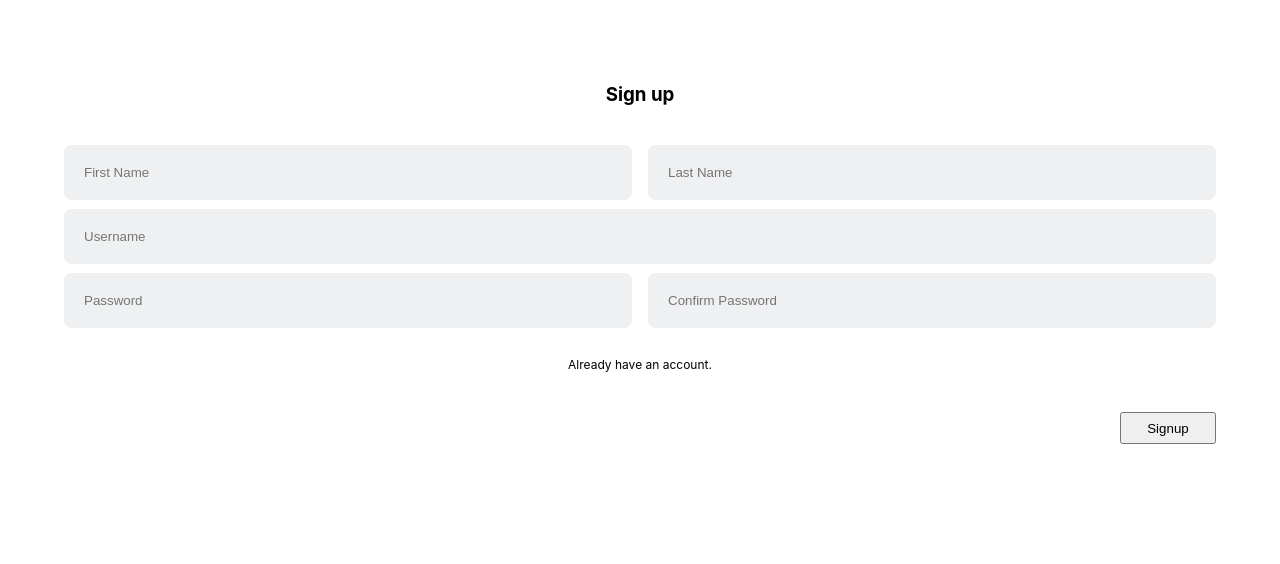
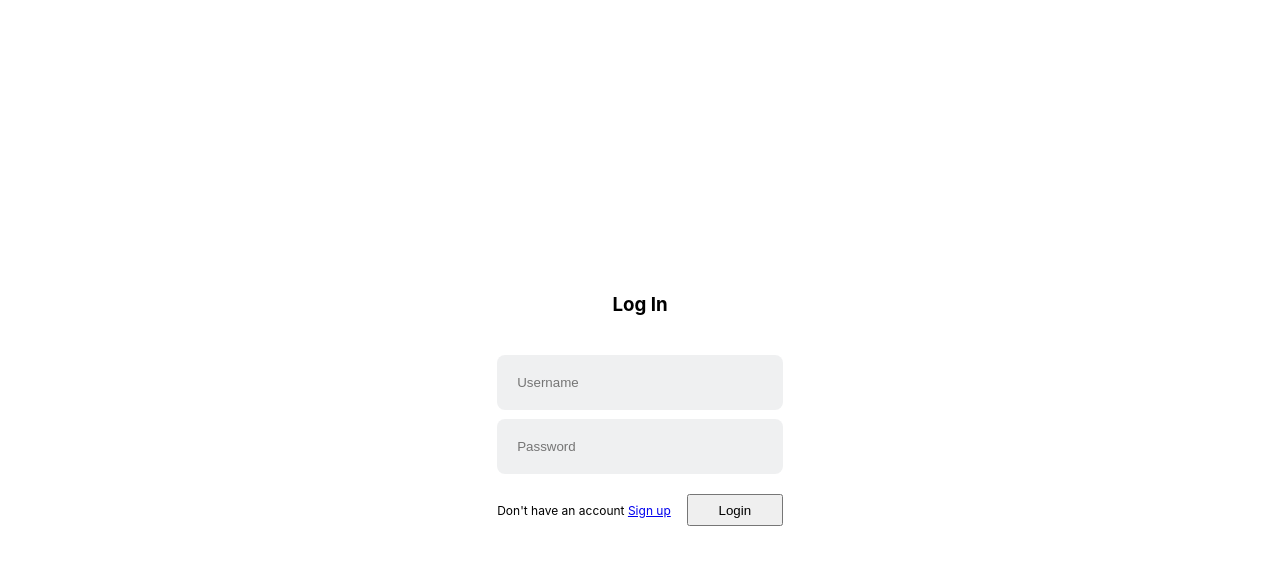
Before and after one commit to fary58/social-buddy, a React (Create React App) app in the folder client/: page / in a window 1280 px wide. Shown: the top 564 px of the page. Built offline with nearby package versions, Linux system fonts and the light colour scheme.

Commit message:
authentication added

```diff
--- a/client/src/pages/Auth/Auth.jsx
+++ b/client/src/pages/Auth/Auth.jsx
@@ -1,23 +1,156 @@
-import React from 'react'
+import React, { useEffect, useState } from "react";
 import "./Auth.css";
+import Logo from "../../img/logo.png";
+import { Link, useNavigate } from "react-router-dom";
+
+const Auth = () => {
+  return (
+    <div className="Auth">
+      <LogIn />
+    </div>
+  );
+};
 
 
-const Auth = () =>{
-    if(localStorage){
-        return <SignUp/>
+function LogIn() {
+  const [username, setUsername] = useState('');
+  const [password, setPassword] = useState('');
+  const navigate = useNavigate();
+  useEffect(() => {
+    if (localStorage.getItem("userId")) {
+      localStorage.removeItem("userId")
+    }
+  }, [])
+  const handleLogin = async (e) => {
+    e.preventDefault(); // Prevent the default form submission
+
+    const formData = {
+      username: username,
+      password: password
+    };
+
+    console.log("FormData", formData)
+    try {
+      const response = await fetch('http://localhost:8080/api/users/login', {
+        method: 'POST',
+        headers: {
+          'Content-Type': 'application/json'
+        },
+        body: JSON.stringify(formData),
+      });
+
+      if (response.ok) {
+        const resp = await response.json();
+        localStorage.setItem("userId", resp.data._id);
+        localStorage.setItem("image", resp.data.img);
+        localStorage.setItem("followersList", resp.data.followersList);
+        localStorage.setItem("name", resp.data.firstName +' ' +resp.data.lastName);
+        navigate("/home")
+        console.log('User signed up successfully', resp.data);
+        // Redirect or show success message
+      } else {
+        const errorData = await response.json();
+        console.error('Error:', errorData.error);
+        // Handle error (e.g., show error message to the user)
+      }
+    } catch (error) {
+      console.error('Error:', error);
+      // Handle error (e.g., show error message to the user)
     }
   }
 
-const SignUp = () =>{
-    return <Authenticate/>
+  return (
+    <div className="a-right">
+      <form className="infoForm authForm" onSubmit={handleLogin}>
+        <h3>Log In</h3>
+
+        <div>
+          <input
+            type="text"
+            placeholder="Username"
+            className="infoInput"
+            name="username"
+            value={username}
+            onChange={(e) => setUsername(e.target.value)}
+          />
+        </div>
+
+        <div>
+          <input
+            type="password"
+            className="infoInput"
+            placeholder="Password"
+            name="password"
+            value={password}
+            onChange={(e) => setPassword(e.target.value)}
+          />
+        </div>
+
+        <div>
+          <span style={{ fontSize: "12px" }}>
+            Don't have an account <Link to={"/signUp"} >Sign up</Link>
+          </span>
+          <button className="button infoButton">Login</button>
+        </div>
+      </form>
+    </div>
+  );
 }
 
+const SignUp = () => {
+  useEffect(() => {
+    if (localStorage.getItem("userId")) {
+      localStorage.removeItem("userId")
+    }
+  }, [])
+  return (
+    <Authenticate />
+  )
+}
 
-function Authenticate (){
+function Authenticate() {
+  const [username, setUsername] = useState('');
+  const [lastname, setLastname] = useState('');
+  const [firstName, setFirstName] = useState('');
+  const [password, setPassword] = useState('')
+
+  const handleSignup = async (event) => {
+    event.preventDefault(); // Prevent the default form submission
+
+    const formData = {
+      firstName: firstName,
+      lastName: lastname,
+      username: username,
+      password: password
+    };
+
+    console.log("FormData", formData)
+    try {
+      const response = await fetch('http://localhost:8080/api/users/signup', {
+        method: 'POST',
+        headers: {
+          'Content-Type': 'application/json'
+        },
+        body: JSON.stringify(formData),
+      });
+
+      if (response.ok) {
+        console.log('User signed up successfully');
+        // Redirect or show success message
+      } else {
+        const errorData = await response.json();
+        console.error('Error:', errorData.error);
+        // Handle error (e.g., show error message to the user)
+      }
+    } catch (error) {
+      console.error('Error:', error);
+      // Handle error (e.g., show error message to the user)
+    }
+  };
 
   return (
     <div className="a-right">
-          <form className="infoForm authForm">
+      <form className="infoForm authForm" onSubmit={handleSignup}>
         <h3>Sign up</h3>
 
         <div>
@@ -26,12 +159,16 @@ function Authenticate (){
             placeholder="First Name"
             className="infoInput"
             name="firstName"
+            value={firstName}
+            onChange={(e) => setFirstName(e.target.value)}
           />
           <input
             type="text"
             placeholder="Last Name"
             className="infoInput"
             name="lastName"
+            value={lastname}
+            onChange={(e) => setLastname(e.target.value)}
           />
         </div>
 
@@ -41,6 +178,8 @@ function Authenticate (){
             className="infoInput"
             name="username"
             placeholder="Username"
+            value={username}
+            onChange={(e) => setUsername(e.target.value)}
           />
         </div>
 
@@ -50,6 +189,8 @@ function Authenticate (){
             className="infoInput"
             name="password"
             placeholder="Password"
+            value={password}
+            onChange={(e) => setPassword(e.target.value)}
           />
           <input
             type="password"
@@ -61,14 +202,12 @@ function Authenticate (){
         </div>
 
         <div>
-              <span style={{ fontSize: '12px' }}>Already have an account.</span>
+          <span style={{ fontSize: '12px' }}>Already have an account.<Link to={"/"}>Login</Link> </span>
         </div>
         <button className="button infoButton" >Signup</button>
       </form>
     </div>
   );
-
 }
 
-
-export {Auth,SignUp};
+export { Auth, SignUp };
```
Lines whose indentation alone changed are shown as unchanged.
